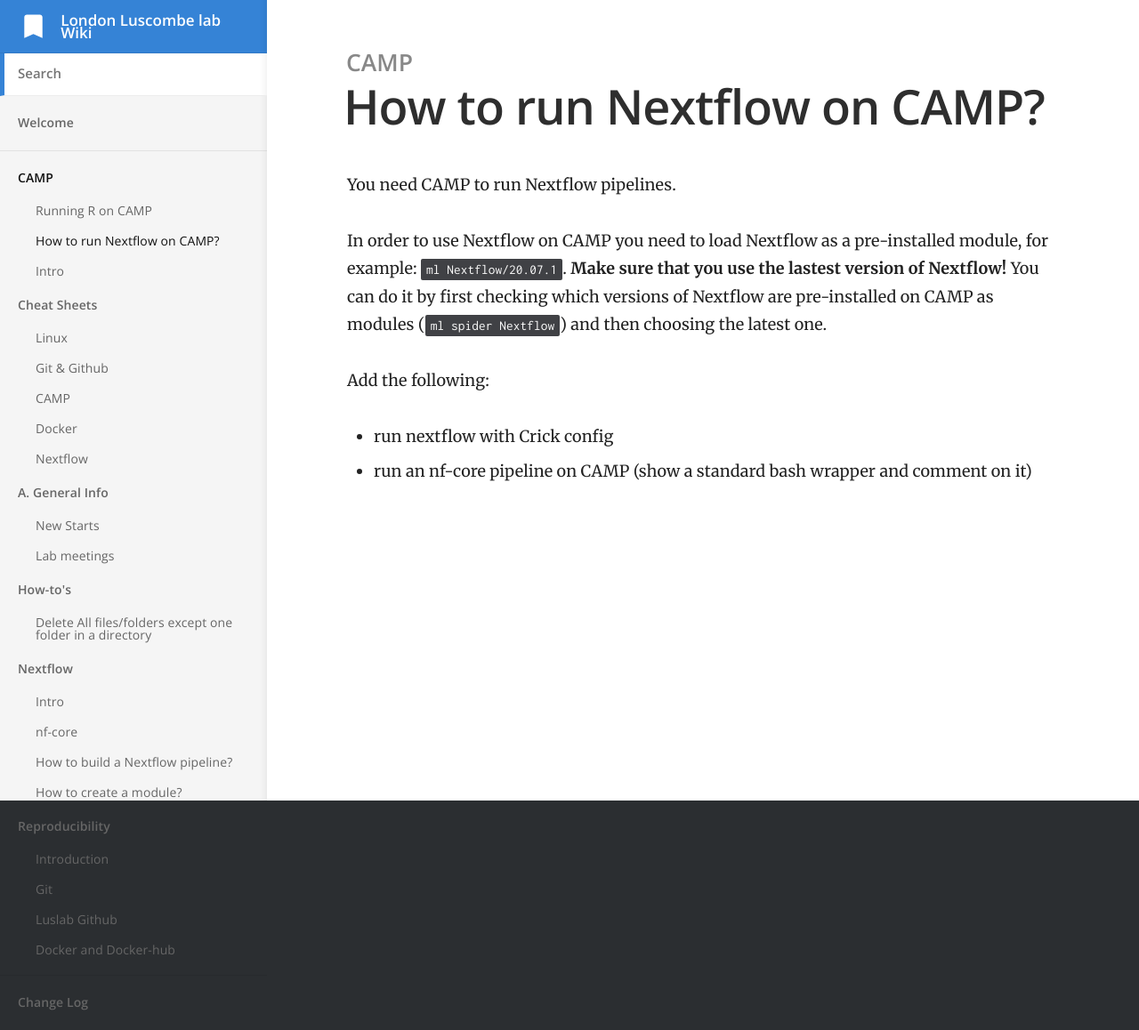
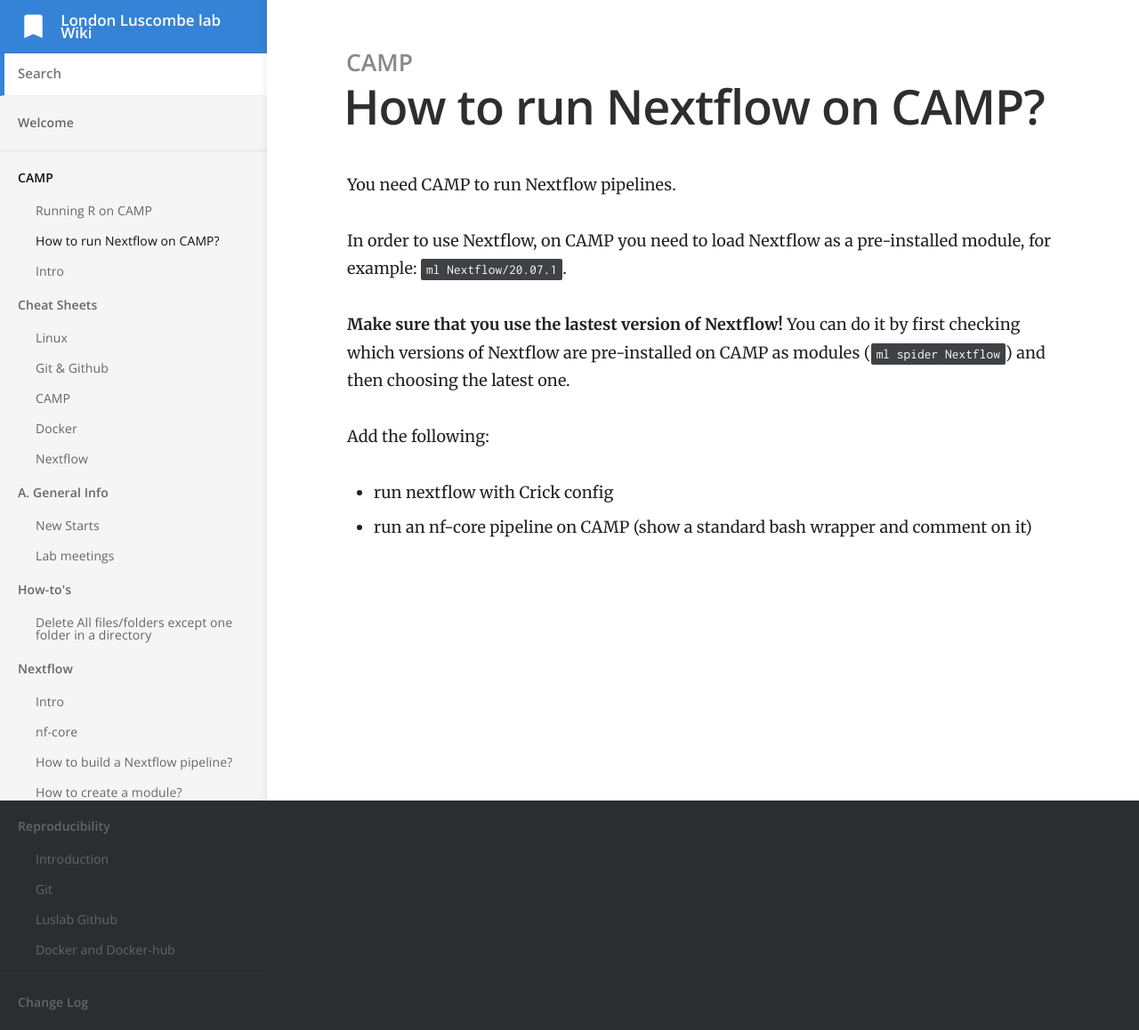
Before and after one commit to luslab/luslab.github.io, a Jekyll site: the page built from _docs/CAMP/running_nextflow.md, in a window 1280 px wide. Shown: the whole page at 89% size. Built offline with Jekyll 4.4.1, drawn with Linux system fonts in a browser that asks for light colours.

Commit message:
Corrected to make more readable

```diff
--- a/_docs/CAMP/running_nextflow.md
+++ b/_docs/CAMP/running_nextflow.md
@@ -6,7 +6,9 @@ order: 3
 
 You need CAMP to run Nextflow pipelines.
 
-In order to use Nextflow on CAMP you need to load Nextflow as a pre-installed module, for example: `ml Nextflow/20.07.1`. **Make sure that you use the lastest version of Nextflow!** You can do it by first checking which versions of Nextflow are pre-installed on CAMP as modules (`ml spider Nextflow`) and then choosing the latest one.
+In order to use Nextflow, on CAMP you need to load Nextflow as a pre-installed module, for example: `ml Nextflow/20.07.1`.
+
+**Make sure that you use the lastest version of Nextflow!** You can do it by first checking which versions of Nextflow are pre-installed on CAMP as modules (`ml spider Nextflow`) and then choosing the latest one.
 
 Add the following:
 - run nextflow with Crick config
```
